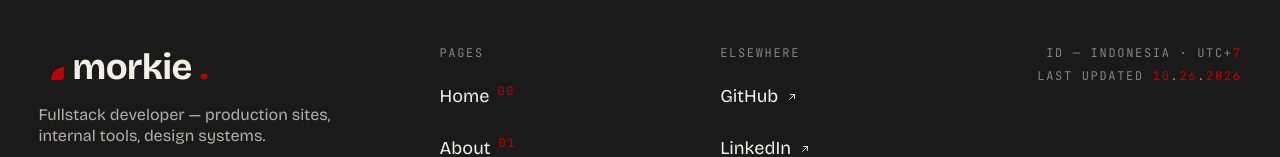
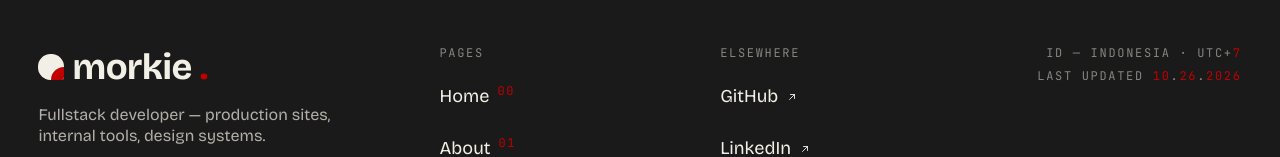
Before and after one commit to skunxxaddicts/portfolio, a SvelteKit app: page / in a window 1280 px wide. Shown: the part 11181-11338 px from the top of the page. Built offline with nearby package versions, Linux system fonts and the light colour scheme; no server answers.

Commit message:
fix(ui): logo-mark squircle to currentColor
Was hardcoded --color-foreground — invisible on the dark footer.
currentColor inherits paper there and stays ink on light surfaces.

```diff
--- a/src/app.css
+++ b/src/app.css
@@ -43,7 +43,7 @@
 	display: inline-block;
 	inline-size: 0.72em;
 	block-size: 0.72em;
-	background: var(--color-foreground);
+	background: currentColor;
 	border-radius: 48% 48% 12% 48%;
 	overflow: hidden;
 	&::after {
```
